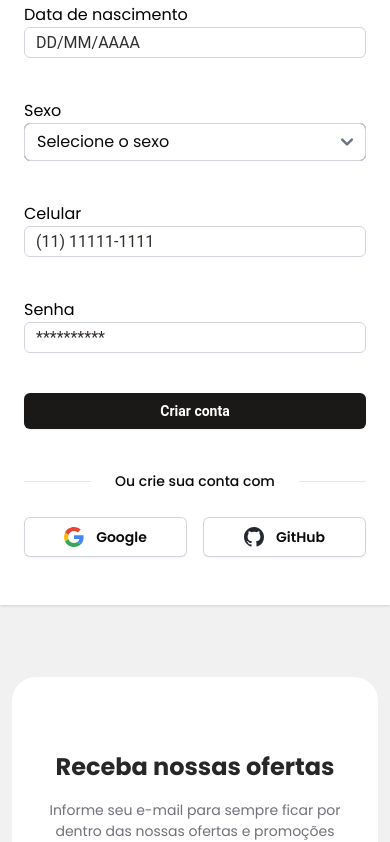
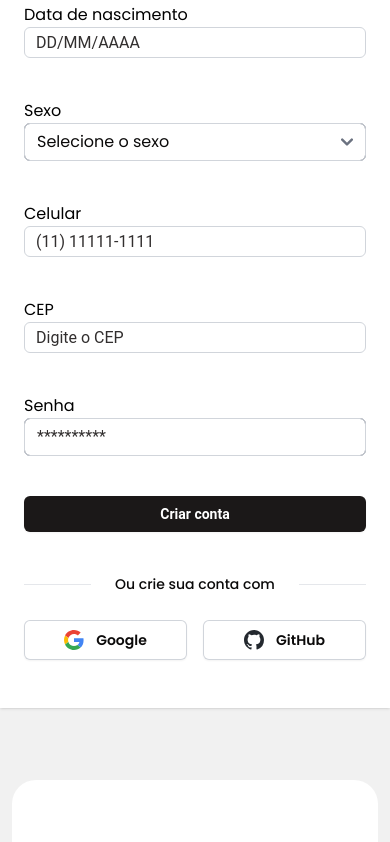
Before and after one commit to g-bolsoni/e-commerce, a Next.js app: page /registro in a window 390 px wide. Shown: the part 656-1498 px from the top of the page. Built offline with nearby package versions, Linux system fonts and the light colour scheme; no server answers.

Commit message:
feat: create user login

```diff
--- a/src/app/registro/page.tsx
+++ b/src/app/registro/page.tsx
@@ -14,7 +14,7 @@ export default async function Register() {
         <h2 className="mt-6 text-center text-base md:text-lg font-bold tracking-tight text-primary-900">Crie sua conta </h2>
       </div>
 
-      <div className="mt-10 sm:mx-auto sm:w-full sm:max-w-[720px]">
+      <div className="mt-10 sm:mx-auto sm:w-full sm:max-w-[1280px]">
         <div className="bg-white px-6 py-12 shadow sm:rounded-lg sm:px-12">
           <RegisterForm />
           <div>
--- a/src/app/registro/register-form.tsx
+++ b/src/app/registro/register-form.tsx
@@ -1,8 +1,10 @@
 "use client";
-import React from "react";
+import React, { useState } from "react";
 import { useForm } from "react-hook-form";
 import { zodResolver } from "@hookform/resolvers/zod";
 import * as z from "zod";
+import { createUser } from "@/database/user/register";
+import { toast } from "react-toastify";
 
 const createUserSchema = z.object({
   type_person: z.enum(["F", "J"], {
@@ -38,7 +40,7 @@ const createUserSchema = z.object({
   password: z.string().min(6, "A senha deve ter pelo menos 6 caracteres"),
   address: z
     .object({
-      firstname: z.string().min(1, "O nome no endereço é obrigatório"),
+      firstname: z.string().optional(),
       address_1: z.string().min(1, "O endereço linha 1 é obrigatório"),
       number_home: z.string().min(1, "O número da residência é obrigatório"),
       neighborhood: z.string().min(1, "O bairro é obrigatório"),
@@ -56,15 +58,50 @@ const RegisterForm: React.FC = () => {
     register,
     handleSubmit,
     formState: { errors },
+    setValue,
   } = useForm<FormData>({
     resolver: zodResolver(createUserSchema),
   });
 
-  const onSubmit = (data: FormData) => {
+  const [showAddressFields, setShowAddressFields] = useState(false);
+
+  const handleCepChange = async (e: React.ChangeEvent<HTMLInputElement>) => {
+    const cep = e.target.value.replace(/\D/g, "");
+    if (cep.length === 8) {
+      try {
+        const response = await fetch(`https://viacep.com.br/ws/${cep}/json/`);
+        const data = await response.json();
+        if (!data.erro) {
+          setValue("address.address_1", data.logradouro || "");
+          setValue("address.neighborhood", data.bairro || "");
+          setValue("address.city", data.localidade || "");
+          setValue("address.zone_id", data.uf || "");
+          setValue("address.postcode", cep);
+          setShowAddressFields(true);
+        } else {
+          setShowAddressFields(false);
+        }
+      } catch (error) {
+        console.error("Erro ao buscar CEP:", error);
+        setShowAddressFields(false);
+      }
+    } else {
+      setShowAddressFields(false);
+    }
+  };
+
+  const onSubmit = async (data: FormData) => {
     console.log("====================================");
-    console.log("yeee");
+    console.log("Dados do formulário:");
     console.log("====================================");
-    console.log(data);
+    const user = await createUser(data);
+    if (user.success) {
+      console.log("Usuário criado com sucesso!");
+      toast.success(user.message);
+    } else {
+      toast.error(user.message);
+      console.error("Erro ao criar usuário:", user.message);
+    }
   };
 
   return (
@@ -77,8 +114,8 @@ const RegisterForm: React.FC = () => {
       {errors.status && <p className="text-xs text-danger-600">{errors.status.message}</p>}
 
       <div>
-        <label htmlFor="username">Nome</label>
-        <input id="username" {...register("firstname")} placeholder="Nome" className="block w-full rounded-md bg-white px-3 py-1.5 text-base text-primary-900 outline outline-1 -outline-offset-1 outline-gray-300 placeholder:text-primary-400 focus:outline focus:outline-2 focus:-outline-offset-2 focus:outline-indigo-600 sm:text-sm/6" />
+        <label htmlFor="firstname">Nome</label>
+        <input id="firstname" {...register("firstname")} placeholder="Nome" className="block w-full rounded-md bg-white px-3 py-1.5 text-base text-primary-900 outline outline-1 -outline-offset-1 outline-gray-300 placeholder:text-primary-400 focus:outline focus:outline-2 focus:-outline-offset-2 focus:outline-indigo-600 sm:text-sm/6" />
         {errors.firstname && <p className="text-xs text-danger-600">{errors.firstname.message}</p>}
       </div>
 
@@ -123,8 +160,48 @@ const RegisterForm: React.FC = () => {
       </div>
 
       <div>
-        <label htmlFor="password">Senha </label>
-        <input id="password" {...register("password")} placeholder="**********" className="block w-full rounded-md bg-white px-3 py-1.5 text-base text-primary-900 outline outline-1 -outline-offset-1 outline-gray-300 placeholder:text-primary-400 focus:outline focus:outline-2 focus:-outline-offset-2 focus:outline-indigo-600 sm:text-sm/6" />
+        <label htmlFor="postcode">CEP</label>
+        <input id="postcode" {...register("address.postcode")} placeholder="Digite o CEP" onChange={handleCepChange} className="block w-full rounded-md bg-white px-3 py-1.5 text-base text-primary-900 outline outline-1 -outline-offset-1 outline-gray-300 placeholder:text-primary-400 focus:outline focus:outline-2 focus:-outline-offset-2 focus:outline-indigo-600 sm:text-sm/6" />
+        {errors.address?.postcode && <p className="text-xs text-danger-600">{errors.address.postcode.message}</p>}
+      </div>
+
+      {showAddressFields && (
+        <>
+          <div>
+            <label htmlFor="address_1">Endereço</label>
+            <input id="address_1" {...register("address.address_1")} placeholder="Endereço" className="block w-full rounded-md bg-white px-3 py-1.5 text-base text-primary-900 outline outline-1 -outline-offset-1 outline-gray-300 placeholder:text-primary-400 focus:outline focus:outline-2 focus:-outline-offset-2 focus:outline-indigo-600 sm:text-sm/6" />
+            {errors.address?.address_1 && <p className="text-xs text-danger-600">{errors.address.address_1.message}</p>}
+          </div>
+
+          <div>
+            <label htmlFor="number_home">Número</label>
+            <input id="number_home" {...register("address.number_home")} placeholder="Número" className="block w-full rounded-md bg-white px-3 py-1.5 text-base text-primary-900 outline outline-1 -outline-offset-1 outline-gray-300 placeholder:text-primary-400 focus:outline focus:outline-2 focus:-outline-offset-2 focus:outline-indigo-600 sm:text-sm/6" />
+            {errors.address?.number_home && <p className="text-xs text-danger-600">{errors.address.number_home.message}</p>}
+          </div>
+
+          <div>
+            <label htmlFor="neighborhood">Bairro</label>
+            <input id="neighborhood" {...register("address.neighborhood")} placeholder="Bairro" className="block w-full rounded-md bg-white px-3 py-1.5 text-base text-primary-900 outline outline-1 -outline-offset-1 outline-gray-300 placeholder:text-primary-400 focus:outline focus:outline-2 focus:-outline-offset-2 focus:outline-indigo-600 sm:text-sm/6" />
+            {errors.address?.neighborhood && <p className="text-xs text-danger-600">{errors.address.neighborhood.message}</p>}
+          </div>
+
+          <div>
+            <label htmlFor="city">Cidade</label>
+            <input id="city" {...register("address.city")} placeholder="Cidade" className="block w-full rounded-md bg-white px-3 py-1.5 text-base text-primary-900 outline outline-1 -outline-offset-1 outline-gray-300 placeholder:text-primary-400 focus:outline focus:outline-2 focus:-outline-offset-2 focus:outline-indigo-600 sm:text-sm/6" />
+            {errors.address?.city && <p className="text-xs text-danger-600">{errors.address.city.message}</p>}
+          </div>
+
+          <div>
+            <label htmlFor="zone_id">Estado (UF)</label>
+            <input id="zone_id" {...register("address.zone_id")} placeholder="UF" className="block w-full rounded-md bg-white px-3 py-1.5 text-base text-primary-900 outline outline-1 -outline-offset-1 outline-gray-300 placeholder:text-primary-400 focus:outline focus:outline-2 focus:-outline-offset-2 focus:outline-indigo-600 sm:text-sm/6" />
+            {errors.address?.zone_id && <p className="text-xs text-danger-600">{errors.address.zone_id.message}</p>}
+          </div>
+        </>
+      )}
+
+      <div>
+        <label htmlFor="password">Senha</label>
+        <input id="password" {...register("password")} placeholder="**********" type="password" className="block w-full rounded-md bg-white px-3 py-1.5 text-base text-primary-900 outline outline-1 -outline-offset-1 outline-gray-300 placeholder:text-primary-400 focus:outline focus:outline-2 focus:-outline-offset-2 focus:outline-indigo-600 sm:text-sm/6" />
         {errors.password && <p className="text-xs text-danger-600">{errors.password.message}</p>}
       </div>
 
--- /dev/null
+++ b/src/database/models/UserRegisterModel.ts
@@ -0,0 +1,40 @@
+import { IUser } from "@/types/user";
+import mongoose, { Schema } from "mongoose";
+
+const UserSchema: Schema = new Schema(
+  {
+    type_person: { type: String, enum: ["F", "J"], required: true },
+    firstname: { type: String, required: true },
+    lastname: { type: String, required: true },
+    email: { type: String, required: true, unique: true },
+    cpf_cnpj: { type: String, required: true, unique: true },
+    rg_ie: { type: String, required: false },
+    birthday: { type: String, required: true },
+    sex: { type: String, enum: ["M", "F"], required: true },
+    cellphone: { type: String, required: true },
+    telephone: { type: String, required: false },
+    status: { type: String, enum: ["1", "0"], required: true },
+    customer_attacked: { type: String, enum: ["1", "0"], required: false },
+    limit_credit: { type: Number, required: false, min: 0 },
+    password: { type: String, required: true },
+    address: {
+      type: {
+        firstname: { type: String, required: true },
+        address_1: { type: String, required: true },
+        number_home: { type: String, required: true },
+        neighborhood: { type: String, required: true },
+        city: { type: String, required: true },
+        postcode: { type: String, required: true },
+        zone_id: { type: String, required: true },
+      },
+      required: false,
+    },
+  },
+  {
+    timestamps: true,
+  }
+);
+
+const User = mongoose.model<IUser>("User", UserSchema);
+
+export default User;
--- /dev/null
+++ b/src/database/user/register.ts
@@ -0,0 +1,42 @@
+"use server";
+
+import { IUser } from "@/types/user";
+import User from "../models/UserRegisterModel";
+
+export async function createUser(data: IUser) {
+  if (data.address) {
+    data.address.firstname = data.firstname;
+  }
+
+  try {
+    const verifyUser = await User.findOne({ email: data.email });
+
+    if (verifyUser) {
+      return {
+        success: false,
+        message: "Usuário possui cadastro",
+      };
+    }
+
+    const user = await User.insertOne(data);
+
+    if (!user) {
+      return {
+        success: false,
+        message: "Algo deu errado, tente mais tarde!",
+      };
+    }
+
+    return {
+      success: true,
+      message: "Usuário criado com sucesso!",
+    };
+  } catch (error) {
+    console.log("aqui");
+    return {
+      success: false,
+      message: "Algo deu errado, tente mais tarde!",
+    };
+    console.log(error);
+  }
+}
```
Also changed, not shown: src/types/user.ts (+21 -24 lines).
